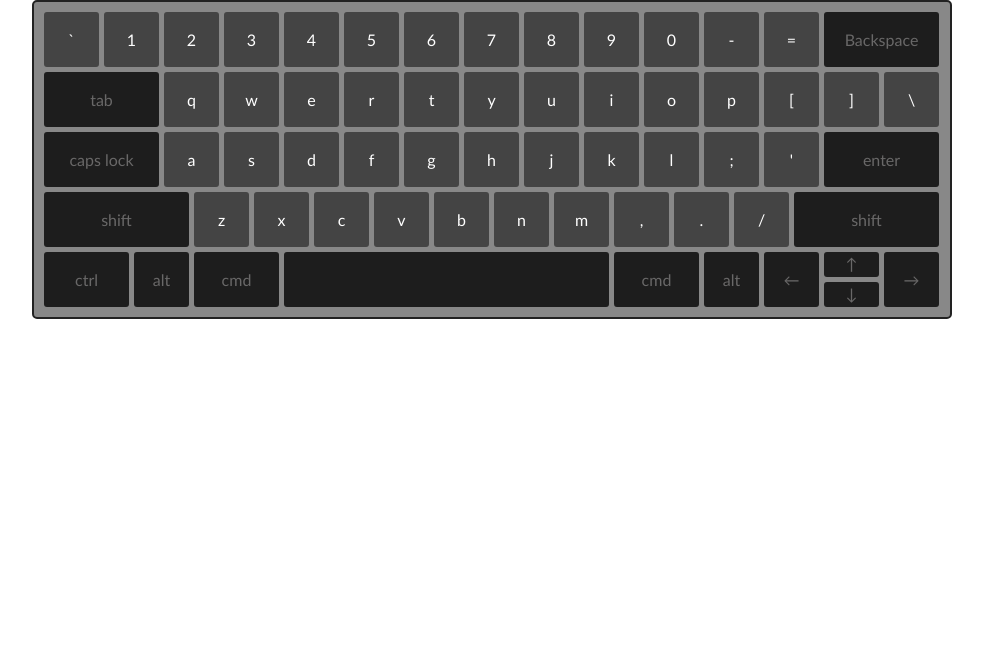
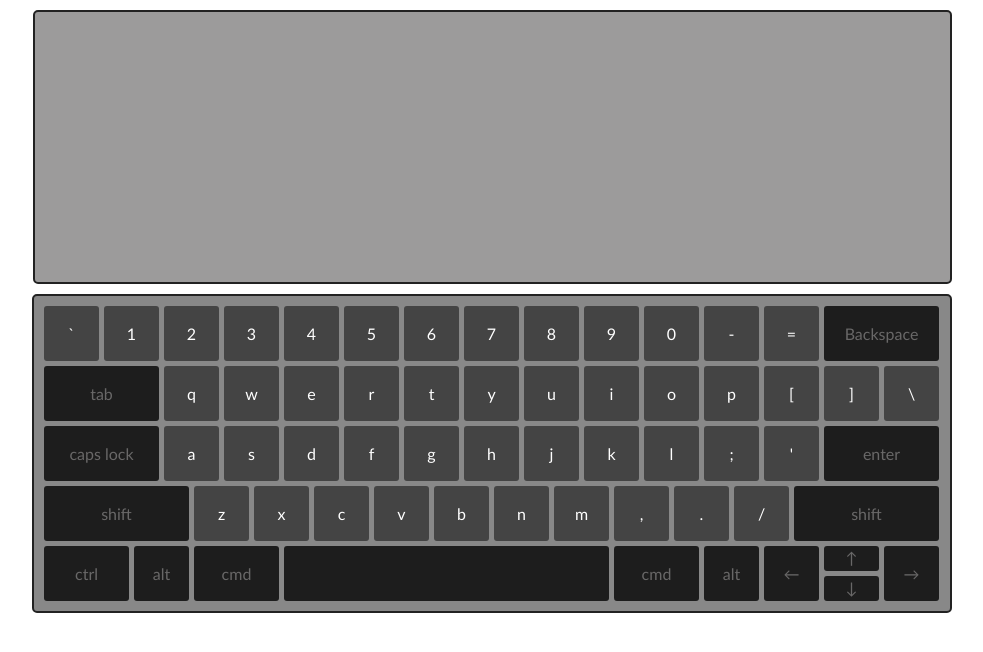
Before and after one commit to Snitkon/RSS-Virtual-Keyboard, a website: page Virtual-Keyboard/index.html in a window 1280 px wide. Shown: the whole page, without its empty margins (148-1131 px from the left). Drawn offline with Linux system fonts and the light colour scheme.

Commit message:
feat: generating key on the keyboard

```diff
--- a/Virtual-Keyboard/script.js
+++ b/Virtual-Keyboard/script.js
@@ -1,20 +1,22 @@
 const body = document.querySelector("body");
-let div = document.createElement("div");
-div.setAttribute("id", "keyboard");
-body.append(div);
-
-const keyboardKey = [
+const textarea = document.createElement("textarea");
+const div = document.createElement("div");
+let isCapslockOn = false;
+let isShiftOn = false;
+let isRus = false;
+let template;
+const keysList = [
   {
     class: "single-button",
+    code: "Backquote",
     eng: "`",
     rus: "]",
     shiftEng: "~",
     shiftRus: "[",
-    key: "Backquote",
   },
   {
     class: "single-button",
-    key: "Digit1",
+    code: "Digit1",
     eng: "1",
     rus: "1",
     shiftEng: "!",
@@ -22,7 +24,7 @@ const keyboardKey = [
   },
   {
     class: "single-button",
-    key: "Digit2",
+    code: "Digit2",
     eng: "2",
     rus: "2",
     shiftEng: "@",
@@ -30,7 +32,7 @@ const keyboardKey = [
   },
   {
     class: "single-button",
-    key: "Digit3",
+    code: "Digit3",
     eng: "3",
     rus: "3",
     shiftEng: "#",
@@ -38,7 +40,7 @@ const keyboardKey = [
   },
   {
     class: "single-button",
-    key: "Digit4",
+    code: "Digit4",
     eng: "4",
     rus: "4",
     shiftEng: "$",
@@ -46,7 +48,7 @@ const keyboardKey = [
   },
   {
     class: "single-button",
-    key: "Digit5",
+    code: "Digit5",
     eng: "5",
     rus: "5",
     shiftEng: "%",
@@ -54,7 +56,7 @@ const keyboardKey = [
   },
   {
     class: "single-button",
-    key: "Digit6",
+    code: "Digit6",
     eng: "6",
     rus: "6",
     shiftEng: "^",
@@ -62,7 +64,7 @@ const keyboardKey = [
   },
   {
     class: "single-button",
-    key: "Digit7",
+    code: "Digit7",
     eng: "7",
     rus: "7",
     shiftEng: "&",
@@ -70,7 +72,7 @@ const keyboardKey = [
   },
   {
     class: "single-button",
-    key: "Digit8",
+    code: "Digit8",
     eng: "8",
     rus: "8",
     shiftEng: "*",
@@ -78,7 +80,7 @@ const keyboardKey = [
   },
   {
     class: "single-button",
-    key: "Digit9",
+    code: "Digit9",
     eng: "9",
     rus: "9",
     shiftEng: "(",
@@ -86,7 +88,7 @@ const keyboardKey = [
   },
   {
     class: "single-button",
-    key: "Digit0",
+    code: "Digit0",
     eng: "0",
     rus: "0",
     shiftEng: ")",
@@ -94,7 +96,7 @@ const keyboardKey = [
   },
   {
     class: "single-button",
-    key: "Minus",
+    code: "Minus",
     eng: "-",
     rus: "-",
     shiftEng: "_",
@@ -102,7 +104,7 @@ const keyboardKey = [
   },
   {
     class: "single-button",
-    key: "Equal",
+    code: "Equal",
     eng: "=",
     rus: "=",
     shiftEng: "+",
@@ -110,19 +112,23 @@ const keyboardKey = [
   },
   {
     class: "double-button backspace",
-    key: "Backspace",
+    code: "Backspace",
     eng: "Backspace",
     rus: "Backspace",
+    shiftEng: "Backspace",
+    shiftRus: "Backspace",
   },
   {
     class: "double-button tab",
-    key: "Tab",
+    code: "Tab",
     eng: "tab",
     rus: "tab",
+    shiftEng: "tab",
+    shiftRus: "tab",
   },
   {
     class: "single-button",
-    key: "KeyQ",
+    code: "KeyQ",
     eng: "q",
     rus: "й",
     shiftEng: "Q",
@@ -130,7 +136,7 @@ const keyboardKey = [
   },
   {
     class: "single-button",
-    key: "KeyW",
+    code: "KeyW",
     eng: "w",
     rus: "ц",
     shiftEng: "W",
@@ -138,7 +144,7 @@ const keyboardKey = [
   },
   {
     class: "single-button",
-    key: "KeyE",
+    code: "KeyE",
     eng: "e",
     rus: "у",
     shiftEng: "E",
@@ -146,7 +152,7 @@ const keyboardKey = [
   },
   {
     class: "single-button",
-    key: "KeyR",
+    code: "KeyR",
     eng: "r",
     rus: "r",
     shiftEng: "R",
@@ -154,7 +160,7 @@ const keyboardKey = [
   },
   {
     class: "single-button",
-    key: "KeyT",
+    code: "KeyT",
     eng: "t",
     rus: "е",
     shiftEng: "T",
@@ -162,7 +168,7 @@ const keyboardKey = [
   },
   {
     class: "single-button",
-    key: "KeyY",
+    code: "KeyY",
     eng: "y",
     rus: "н",
     shiftEng: "Y",
@@ -170,7 +176,7 @@ const keyboardKey = [
   },
   {
     class: "single-button",
-    key: "KeyU",
+    code: "KeyU",
     eng: "u",
     rus: "г",
     shiftEng: "U",
@@ -178,7 +184,7 @@ const keyboardKey = [
   },
   {
     class: "single-button",
-    key: "KeyI",
+    code: "KeyI",
     eng: "i",
     rus: "ш",
     shiftEng: "I",
@@ -186,7 +192,7 @@ const keyboardKey = [
   },
   {
     class: "single-button",
-    key: "KeyO",
+    code: "KeyO",
     eng: "o",
     rus: "щ",
     shiftEng: "O",
@@ -194,7 +200,7 @@ const keyboardKey = [
   },
   {
     class: "single-button",
-    key: "KeyP",
+    code: "KeyP",
     eng: "p",
     rus: "з",
     shiftEng: "P",
@@ -202,7 +208,7 @@ const keyboardKey = [
   },
   {
     class: "single-button",
-    key: "BracketLeft",
+    code: "BracketLeft",
     eng: "[",
     rus: "х",
     shiftEng: "{",
@@ -210,7 +216,7 @@ const keyboardKey = [
   },
   {
     class: "single-button",
-    key: "BracketRight",
+    code: "BracketRight",
     eng: "]",
     rus: "ъ",
     shiftEng: "}",
@@ -218,7 +224,7 @@ const keyboardKey = [
   },
   {
     class: "single-button",
-    key: "Backslash",
+    code: "Backslash",
     eng: "\\",
     rus: "ё",
     shiftEng: "|",
@@ -226,13 +232,15 @@ const keyboardKey = [
   },
   {
     class: "double-button capslock",
-    key: "CapsLock",
+    code: "CapsLock",
     eng: "caps lock",
     rus: "caps lock",
+    shiftEng: "caps lock",
+    shiftRus: "caps lock",
   },
   {
     class: "single-button",
-    key: "KeyA",
+    code: "KeyA",
     eng: "a",
     rus: "ф",
     shiftEng: "A",
@@ -240,7 +248,7 @@ const keyboardKey = [
   },
   {
     class: "single-button",
-    key: "KeyS",
+    code: "KeyS",
     eng: "s",
     rus: "ы",
     shiftEng: "S",
@@ -248,7 +256,7 @@ const keyboardKey = [
   },
   {
     class: "single-button",
-    key: "KeyD",
+    code: "KeyD",
     eng: "d",
     rus: "в",
     shiftEng: "D",
@@ -256,7 +264,7 @@ const keyboardKey = [
   },
   {
     class: "single-button",
-    key: "KeyF",
+    code: "KeyF",
     eng: "f",
     rus: "а",
     shiftEng: "F",
@@ -264,7 +272,7 @@ const keyboardKey = [
   },
   {
     class: "single-button",
-    key: "KeyG",
+    code: "KeyG",
     eng: "g",
     rus: "П",
     shiftEng: "G",
@@ -272,7 +280,7 @@ const keyboardKey = [
   },
   {
     class: "single-button",
-    key: "KeyH",
+    code: "KeyH",
     eng: "h",
     rus: "р",
     shiftEng: "H",
@@ -280,7 +288,7 @@ const keyboardKey = [
   },
   {
     class: "single-button",
-    key: "KeyJ",
+    code: "KeyJ",
     eng: "j",
     rus: "о",
     shiftEng: "J",
@@ -288,7 +296,7 @@ const keyboardKey = [
   },
   {
     class: "single-button",
-    key: "KeyK",
+    code: "KeyK",
     eng: "k",
     rus: "л",
     shiftEng: "K",
@@ -296,7 +304,7 @@ const keyboardKey = [
   },
   {
     class: "single-button",
-    key: "KeyL",
+    code: "KeyL",
     eng: "l",
     rus: "д",
     shiftEng: "L",
@@ -304,7 +312,7 @@ const keyboardKey = [
   },
   {
     class: "single-button",
-    key: "Semicolon",
+    code: "Semicolon",
     eng: ";",
     rus: "ж",
     shiftEng: ":",
@@ -312,7 +320,7 @@ const keyboardKey = [
   },
   {
     class: "single-button",
-    key: "Quote",
+    code: "Quote",
     eng: "'",
     rus: "э",
     shiftEng: '"',
@@ -320,19 +328,23 @@ const keyboardKey = [
   },
   {
     class: "double-button enter",
-    key: "Enter",
+    code: "Enter",
     eng: "enter",
     rus: "enter",
+    shiftEng: "enter",
+    shiftRus: "enter",
   },
   {
     class: "double-button shift-left",
-    key: "ShiftLeft",
+    code: "ShiftLeft",
     eng: "shift",
     rus: "shift",
+    shiftEng: "shift",
+    shiftRus: "shift",
   },
   {
     class: "single-button",
-    key: "KeyZ",
+    code: "KeyZ",
     eng: "z",
     rus: "я",
     shiftEng: "Z",
@@ -340,7 +352,7 @@ const keyboardKey = [
   },
   {
     class: "single-button",
-    key: "KeyX",
+    code: "KeyX",
     eng: "x",
     rus: "ч",
     shiftEng: "X",
@@ -348,7 +360,7 @@ const keyboardKey = [
   },
   {
     class: "single-button",
-    key: "KeyC",
+    code: "KeyC",
     eng: "c",
     rus: "c",
     shiftEng: "C",
@@ -356,7 +368,7 @@ const keyboardKey = [
   },
   {
     class: "single-button",
-    key: "KeyV",
+    code: "KeyV",
     eng: "v",
     rus: "М",
     shiftEng: "V",
@@ -364,7 +376,7 @@ const keyboardKey = [
   },
   {
     class: "single-button",
-    key: "KeyB",
+    code: "KeyB",
     eng: "b",
     rus: "и",
     shiftEng: "B",
@@ -372,7 +384,7 @@ const keyboardKey = [
   },
   {
     class: "single-button",
-    key: "KeyN",
+    code: "KeyN",
     eng: "n",
     rus: "т",
     shiftEng: "N",
@@ -380,7 +392,7 @@ const keyboardKey = [
   },
   {
     class: "single-button",
-    key: "KeyM",
+    code: "KeyM",
     eng: "m",
     rus: "ь",
     shiftEng: "M",
@@ -388,7 +400,7 @@ const keyboardKey = [
   },
   {
     class: "single-button",
-    key: "Comma",
+    code: "Comma",
     eng: ",",
     rus: "б",
     shiftEng: "<",
@@ -396,7 +408,7 @@ const keyboardKey = [
   },
   {
     class: "single-button",
-    key: "Period",
+    code: "Period",
     eng: ".",
     rus: "ю",
     shiftEng: ">",
@@ -404,109 +416,250 @@ const keyboardKey = [
   },
   {
     class: "single-button",
-    key: "Slash",
+    code: "Slash",
     eng: "/",
     rus: "/",
-    shiftEng: "?",
-    shiftRus: "?",
+    shiftEng: "/",
+    shiftRus: "/",
   },
   {
     class: "double-button shift-right",
-    key: "ShiftRight",
+    code: "ShiftRight",
     eng: "shift",
     rus: "shift",
+    shiftEng: "shift",
+    shiftRus: "shift",
   },
   {
     class: "double-button control-left",
-    key: "ControlLeft",
+    code: "ControlLeft",
     eng: "ctrl",
     rus: "ctrl",
+    shiftEng: "ctrl",
+    shiftRus: "ctrl",
   },
   {
     class: "double-button alt-left",
-    key: "AltLeft",
+    code: "AltLeft",
     eng: "alt",
     rus: "alt",
+    shiftEng: "alt",
+    shiftRus: "alt",
   },
   {
     class: "double-button command-left",
-    key: "MetaLeft",
+    code: "MetaLeft",
     eng: "cmd",
     rus: "cmd",
+    shiftEng: "cmd",
+    shiftRus: "cmd",
   },
   {
     class: "double-button space",
-    key: "Space",
+    code: "Space",
     eng: " ",
     rus: " ",
+    shiftEng: " ",
+    shiftRus: " ",
   },
   {
     class: "double-button command-right",
-    key: "MetaRight",
+    code: "MetaRight",
     eng: "cmd",
     rus: "cmd",
+    shiftEng: "cmd",
+    shiftRus: "cmd",
   },
   {
     class: "double-button alt-right",
-    key: "AltRight",
+    code: "AltRight",
     eng: "alt",
     rus: "alt",
+    shiftEng: "alt",
+    shiftRus: "alt",
   },
   {
     class: "double-button arrow-left",
-    key: "ArrowLeft",
+    code: "ArrowLeft",
     eng: "&larr;",
     rus: "&larr;",
+    shiftEng: "&larr;",
+    shiftRus: "&larr;",
   },
   {
     class: "double-button arrow-up",
-    key: "ArrowUp",
+    code: "ArrowUp",
     eng: "&uarr;",
     rus: "&uarr;",
+    shiftEng: "&uarr;",
+    shiftRus: "&uarr;",
   },
   {
     class: "double-button arrow-down",
-    key: "ArrowDown",
+    code: "ArrowDown",
     eng: "&darr;",
     rus: "&darr;",
+    shiftEng: "&darr;",
+    shiftRus: "&darr;",
   },
   {
     class: "double-button arrow-right",
-    key: "ArrowRight",
+    code: "ArrowRight",
     eng: "&rarr;",
     rus: "&rarr;",
+    shiftEng: "&rarr;",
+    shiftRus: "&rarr;",
   },
 ];
 
-const template = keyboardKey.reduce((prev, current) => {
-  return prev + `<div class="${current.class}" data-key="${current.key}">${current.eng}</div>`;
-}, "");
+window.onload = () => {
+  textarea.setAttribute("id", "textarea");
+  body.append(textarea);
+  div.setAttribute("id", "keyboard");
+  body.append(div);
 
-div.insertAdjacentHTML("afterbegin", template);
+  generateTemplate();
+};
+
+function backspace() {
+  if (!textarea.innerHTML.length) return;
+  const arr = textarea.innerHTML.split("");
+  arr.pop();
+  const str = arr.join("");
+  textarea.innerHTML = str;
+}
+
+function generateTemplate() {
+  template = keysList.reduce((prev, current) => {
+    return prev + `<div class="${current.class}" data-code="${current.code}">${isRus ? current.rus : current.eng}</div>`;
+  }, "");
+  div.innerHTML = template;
+}
+
+function generateShiftTemplate() {
+  template = keysList.reduce((prev, current) => {
+    return (
+      prev + `<div class="${current.class}" data-code="${current.code}">${isRus ? current.shiftRus : current.shiftEng}</div>`
+    );
+  }, "");
+  div.innerHTML = template;
+}
+
+function activatePressedButton(template) {
+  template.classList.add("active");
+}
+
+function diactivatePressedButton(template) {
+  template.classList.remove("active");
+}
+
+function inputText(code, element) {
+  if (
+    [
+      "ShiftLeft",
+      "ShiftRight",
+      "CapsLock",
+      "ControlLeft",
+      "AltLeft",
+      "AltRight",
+      "MetaRight",
+      "MetaLeft",
+      "Tab",
+      "Enter",
+      "ArrowLeft",
+      "ArrowUp",
+      "ArrowDown",
+      "ArrowRight",
+    ].includes(code)
+  )
+    return;
+  if (isShiftOn) {
+    textarea.innerHTML += element.shiftEng;
+    return;
+  }
+  if (isCapslockOn) {
+    textarea.innerHTML += element.eng.toUpperCase();
+    return;
+  }
+  textarea.innerHTML += element.eng;
+}
 
 document.addEventListener("keydown", (event) => {
   event.preventDefault();
-  const element = Array.from(div.children).find((element) => {
-    return element.getAttribute("data-key") === event.code;
+  isShiftOn = event.shiftKey;
+  if (isShiftOn) {
+    generateShiftTemplate();
+  }
+
+  if (event.code === "Enter") {
+    textarea.innerHTML += "\n";
+  }
+
+  if (event.code === "Backspace") {
+    backspace();
+    return;
+  }
+
+  if (event.code === "Tab") {
+    textarea.innerHTML += "    ";
+  }
+
+  isCapslockOn = event.getModifierState("CapsLock");
+
+  if (event.altKey && event.ctrlKey) {
+    isRus = !isRus;
+    generateTemplate();
+  }
+
+  const currentTemplate = Array.from(div.children).find((element) => {
+    return element.getAttribute("data-code") === event.code;
   });
-  element.classList.add("active");
+
+  const currentElement = keysList.find((element) => {
+    return event.code === element.code;
+  });
+
+  activatePressedButton(currentTemplate);
+  inputText(event.code, currentElement);
 });
 
 document.addEventListener("keyup", (event) => {
-  const element = Array.from(div.children).find((element) => {
-    return element.getAttribute("data-key") === event.code;
+  isShiftOn = event.shiftKey;
+  if (!isShiftOn) {
+    generateTemplate();
+  }
+  isCapslockOn = event.getModifierState("CapsLock");
+  const currentTemplate = Array.from(div.children).find((element) => {
+    return element.getAttribute("data-code") === event.code;
   });
-  element.classList.remove("active");
+
+  diactivatePressedButton(currentTemplate);
 });
 
 div.addEventListener("mousedown", (event) => {
-  if (event.target.getAttribute("data-key")) {
-    event.target.classList.add("active");
+  event.preventDefault();
+  if (!event.target.getAttribute("data-code")) return;
+  if (event.code === "Tab") {
+    textarea.innerHTML += "    ";
   }
+
+  const currentTemplate = Array.from(div.children).find((element) => {
+    return element.getAttribute("data-code") === event.target.getAttribute("data-code");
+  });
+
+  const currentElement = keysList.find((element) => {
+    return event.target.getAttribute("data-code") === element.code;
+  });
+
+  activatePressedButton(currentTemplate);
+  inputText(event.target.getAttribute("data-code"), currentElement);
 });
 
 div.addEventListener("mouseup", (event) => {
-  if (event.target.getAttribute("data-key")) {
-    event.target.classList.remove("active");
-  }
+  if (!event.target.getAttribute("data-code")) return;
+  const currentTemplate = Array.from(div.children).find((element) => {
+    return element.getAttribute("data-code") === event.target.getAttribute("data-code");
+  });
+
+  diactivatePressedButton(currentTemplate);
 });
--- a/Virtual-Keyboard/style.css
+++ b/Virtual-Keyboard/style.css
@@ -1,5 +1,21 @@
 body {
   margin: 0;
+  font-family: "Trebuchet MS", "Helvetica", sans-serif;
+  font-weight: 500;
+}
+
+#textarea {
+  display: block;
+  width: 895px;
+  height: 250px;
+  font-family: "Trebuchet MS", "Helvetica", sans-serif;
+  font-size: 20px;
+  margin: 10px auto 10px;
+  padding: 10px;
+  background: #9c9b9b;
+  border: 2px solid #222222;
+  border-radius: 5px;
+  resize: none;
 }
 
 #keyboard {
@@ -9,7 +25,6 @@ body {
   grid-template-columns: repeat(30, 25px);
   grid-template-rows: repeat(10, 25px);
   gap: 5px;
-  font-family: "Trebuchet MS", "Helvetica", sans-serif;
   background: #888888;
   border: 2px solid #222222;
   border-radius: 5px;
@@ -19,7 +34,6 @@ body {
 .single-button {
   grid-row: span 2;
   grid-column: span 2;
-  font-weight: 500;
   line-height: 55px;
   text-align: center;
   color: #ffffff;
@@ -32,7 +46,6 @@ body {
 .double-button {
   grid-row: span 2;
   grid-column-end: span 2;
-  font-weight: 500;
   line-height: 55px;
   text-align: center;
   background-color: #1d1d1d;
--- /dev/null
+++ b/package.json
@@ -0,0 +1,5 @@
+{
+  "devDependencies": {
+    "eslint": "^8.15.0"
+  }
+}
```
Also changed, not shown: .eslintrc.js (added), 2 other files.
